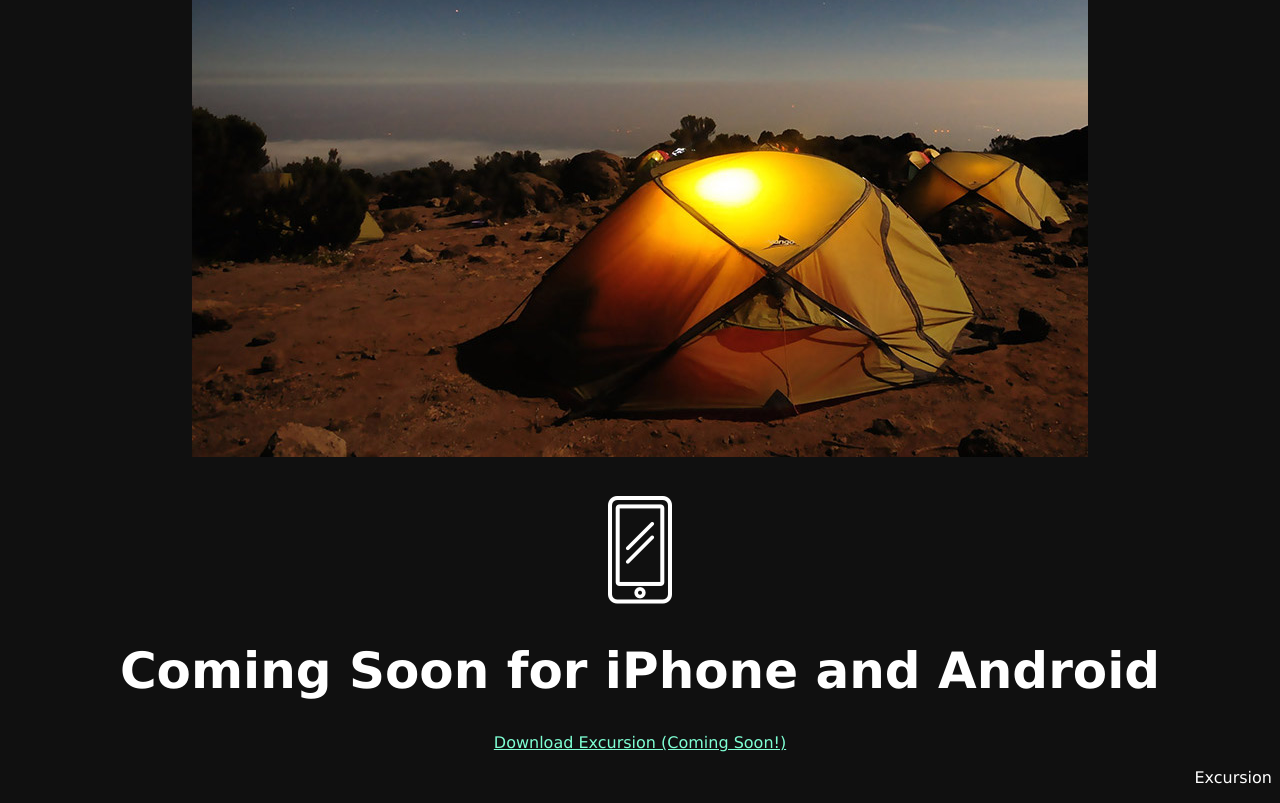
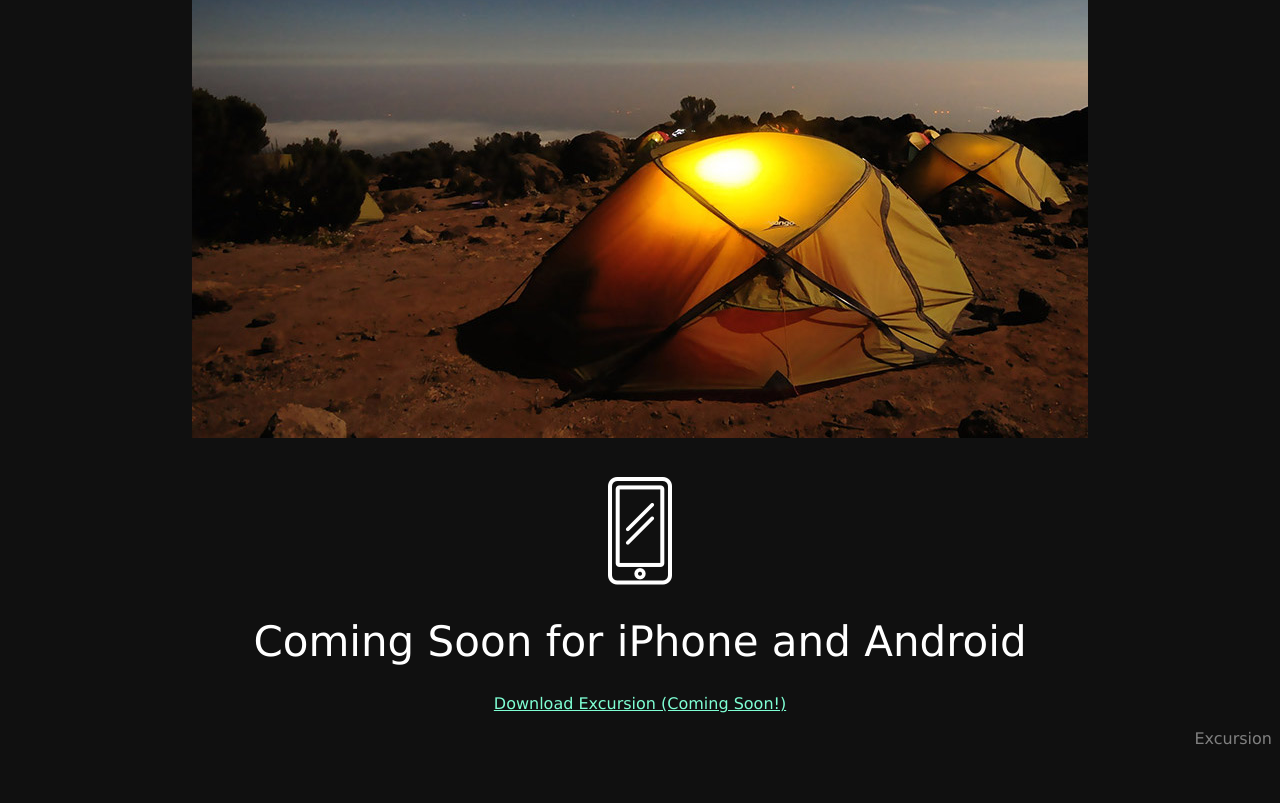
Before and after one commit to 3tdream/CC_Excursion, a plain HTML site: page index.html in a window 1280 px wide. Shown: the part 611-1414 px from the top of the page. After the commit the page ends 1375 px from the top, so only its background shows below. Drawn offline with Linux system fonts and the light colour scheme.

Commit message:
Update style.css

```diff
--- a/resources/css/style.css
+++ b/resources/css/style.css
@@ -14,6 +14,11 @@ h2{
   font-size: 21px
 }
 
+.h1_2{
+  font-size: 42px;
+  font-weight: 300;
+}
+
 .download{
   color: Aquamarine;
   font-size: 16px;
@@ -21,6 +26,7 @@ h2{
 }
 
 .footer{
+  color: gray;
   text-align: right;
   font-size: 16px;
 }
```
